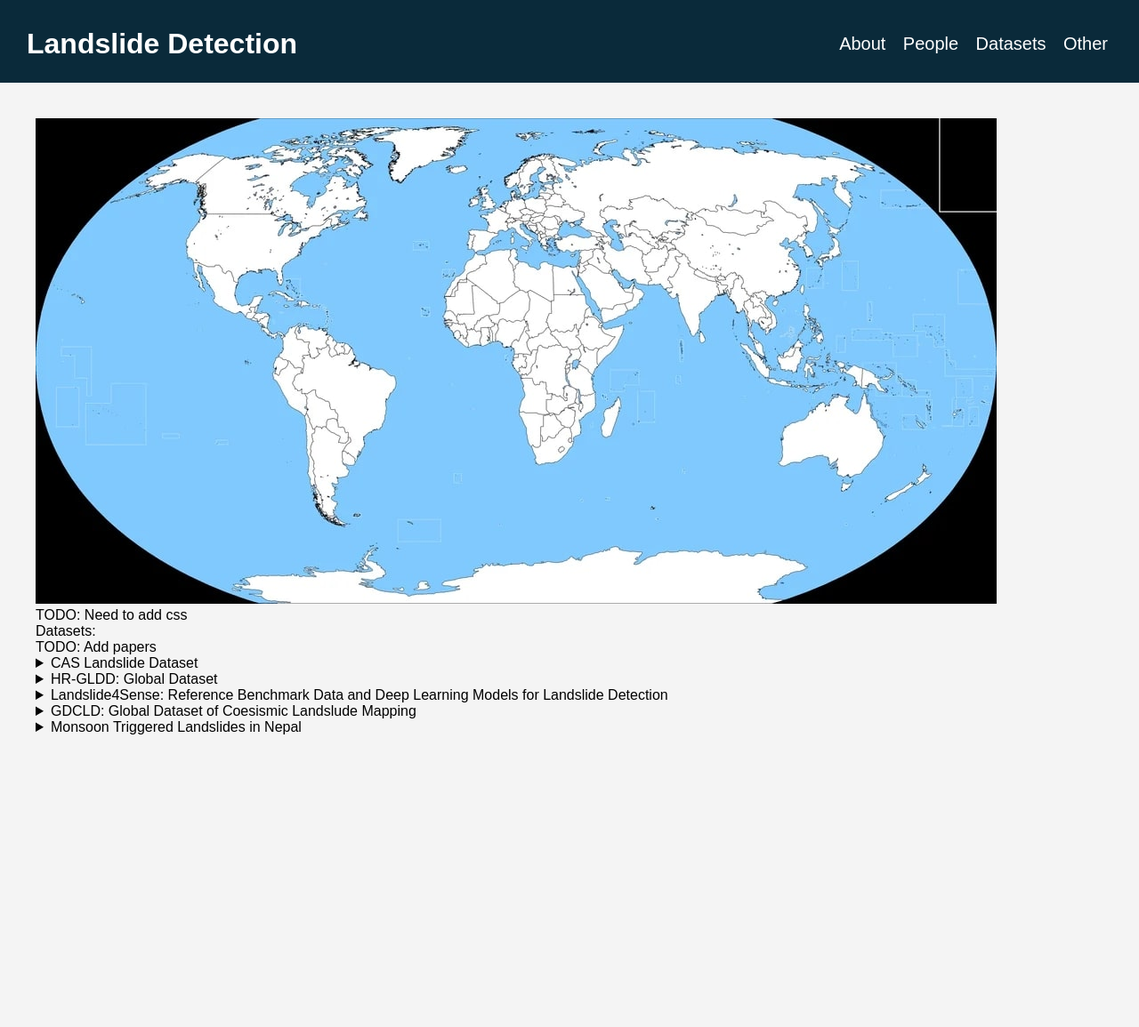
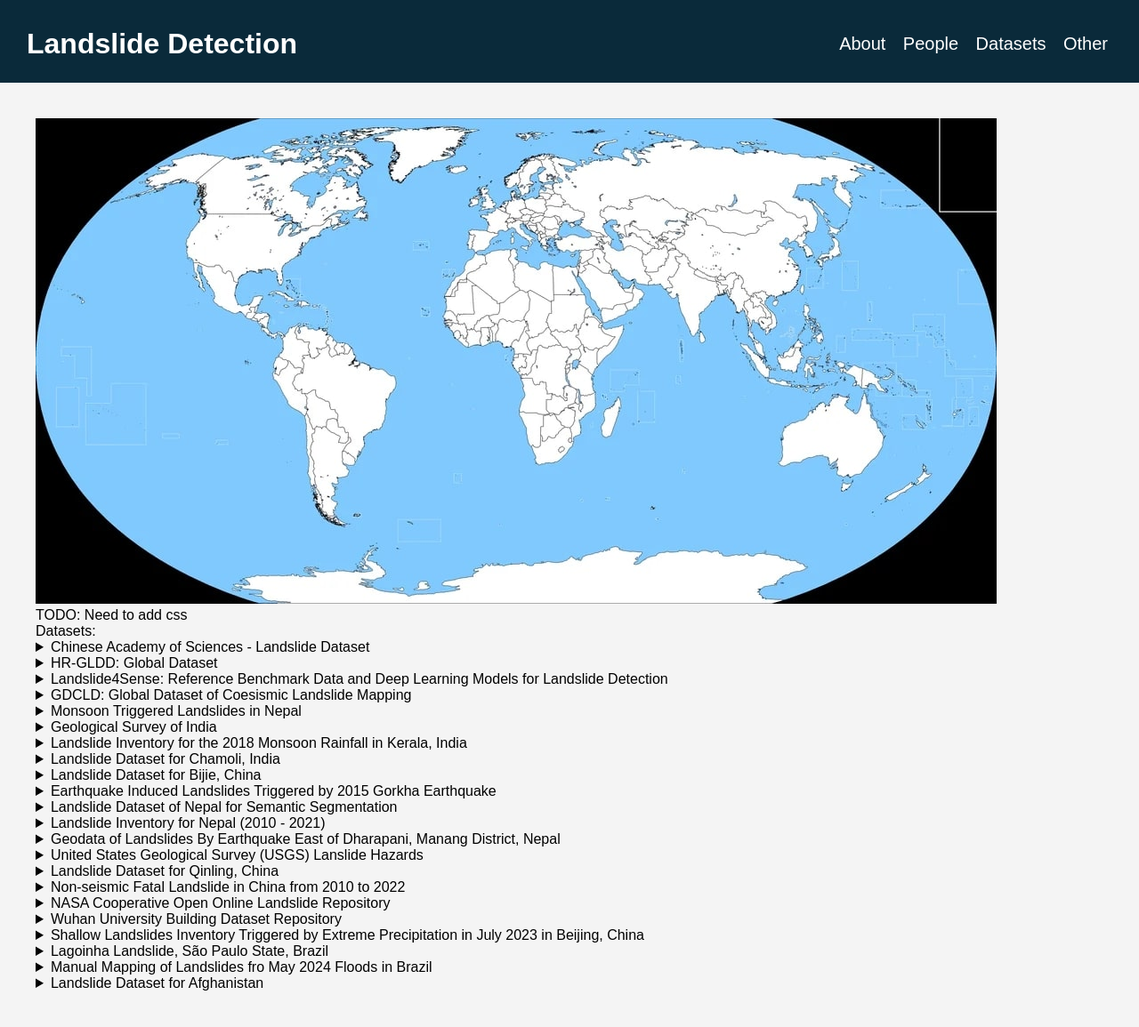
Before and after one commit to XinCalWEI/landslide-detection, a Jekyll site: the page built from datasets.md, in a window 1280 px wide. Shown: the whole page at 89% size. Built offline with Jekyll 4.4.1, drawn with Linux system fonts in a browser that asks for light colours; before the commit the page ends 900 px from its top, so only the background shows below that.

Commit message:
added some datasets

```diff
--- /dev/null
+++ b/_data/dataset.yml
@@ -0,0 +1,200 @@
+- title: "Chinese Academy of Sciences - Landslide Dataset"
+  coords: "100,100,50"
+  description: "integrating satellite and unmanned aerial vehicle data from nine regions (specifies region)"
+  linkDownload: "https://zenodo.org/records/10294997"
+  linkPaper: "https://www.nature.com/articles/s41597-023-02847-z"
+  other:
+    - "Format: TIFF; 512 × 512 pixels"
+    - "img, label, and mask"
+  country: "Global"
+
+- title: "HR-GLDD: Global Dataset"
+  coords: "100,100,50"
+  description: "rainfall triggered and five earthquake-triggered multiple landslide events"
+  linkDownload: "https://zenodo.org/records/7189381"
+  linkPaper:
+  other:
+    - "Format: npy"
+    - "Split for test, train, and val"
+  country: "Global"
+
+- title: "Landslide4Sense: Reference Benchmark Data and Deep Learning Models for Landslide Detection"
+  coords: "100,100,50"
+  description: "multi-source satellite remote sensing imagery"
+  linkDownload: "https://zenodo.org/records/10463239"
+  linkPaper:
+  other:
+    - "Format: pytorch"
+    - "Split for test, train, and val"
+  country: "Global"
+
+- title: "GDCLD: Global Dataset of Coesismic Landslide Mapping"
+  coords: "100,100,50"
+  description: "coseismic landslide mapping via multi-source high-resolution remote sensing images"
+  linkDownload: "https://zenodo.org/records/13612636"
+  linkPaper: "https://essd.copernicus.org/articles/16/4817/2024/essd-16-4817-2024.html"
+  other:
+    - "Format: TIFF"
+    - "Split for test, train, and val"
+  country: "Global"
+
+- title: "Monsoon Triggered Landslides in Nepal"
+  coords: "100,100,50"
+  description: "includes timings constrained by Sentinel-1 time series; landslide polygons were mapped by comparing pre- and post-monsoon Landsat-8 images"
+  linkDownload: "https://zenodo.org/records/7970874"
+  linkPaper:
+  other:
+    - "Format: csv"
+    - "Separated by year (2015, 2017, 2018 and 2019)"
+  country: "Nepal"
+
+- title: "Geological Survey of India"
+  coords: "100,100,50"
+  description: "open-access field surveys"
+  linkDownload: "https://www.gsi.gov.in/webcenter/portal/OCBIS/pageReports/pageGsiReports?_adf.ctrl-state=1gq1usi84_5&_afrLoop=935857055668031#"
+  linkPaper: "https://www.nature.com/articles/s41598-022-22814-9"
+  other:
+    - "Format: Certain files contain images in zip or rar file"
+  country: "India"
+
+- title: "Landslide Inventory for the 2018 Monsoon Rainfall in Kerala, India"
+  coords: "100,100,50"
+  description: "formed from object-based image analysis (OBIA) and field surveys of damaging landslides"
+  linkDownload: "https://doi.org/10.17026/dans-x6c-y7x2"
+  linkPaper: "https://essd.copernicus.org/articles/12/2899/2020/"
+  other:
+    - "Format: zip"
+  country: "India"
+
+- title: "Landslide Dataset for Chamoli, India"
+  coords: "100,100,50"
+  description: "uses positive-unlabeled learning-enhanced algorithms to develop landslide susceptibility maps"
+  linkDownload: "Upon Request"
+  linkPaper: "https://geoenvironmental-disasters.springeropen.com/articles/10.1186/s40677-024-00281-w"
+  other:
+  country: "India"
+
+- title: "Landslide Dataset for Bijie, China"
+  coords: "100,100,50"
+  description: "contains landslide/non-landslide images, shapefiles of landslide boundaries, and corresponding digital elevation model data"
+  linkDownload: "http://study.rsgis.whu.edu.cn/pages/download/"
+  linkPaper: "https://link.springer.com/article/10.1007/s10346-020-01353-2"
+  other:
+    - "Format: pytorch"
+    - "TIFF format; 512 × 512 pixels"
+  country: "China"
+
+- title: "Earthquake Induced Landslides Triggered by 2015 Gorkha Earthquake"
+  coords: "100,100,50"
+  description: "each author has own method of data collection"
+  linkDownload: "https://catalog.data.gov/dataset/earthquake-induced-landslides-triggered-by-2015-gorkha-earthquake-mw-7-8"
+  linkPaper:
+  other:
+    - "Format: zip"
+  country: "Nepal"
+
+- title: "Landslide Dataset of Nepal for Semantic Segmentation"
+  coords: "100,100,50"
+  description: "from a fully convolutional neural network U-Net"
+  linkDownload: "https://zenodo.org/records/3688363"
+  linkPaper: "http://doi.org/10.1016/j.catena.2021.105189"
+  other:
+    - "Format: rar"
+    - "Split for test, train, and val"
+  country: "Nepal"
+
+- title: "Landslide Inventory for Nepal (2010 - 2021)"
+  coords: "100,100,50"
+  description: "identified through a bibliometric analysis of articles published from 2010 to 2021"
+  linkDownload: "https://zenodo.org/records/10410752"
+  linkPaper: "https://link.springer.com/article/10.1007/s11069-024-07013-1"
+  other:
+    - "Format: xlsx"
+    - "Hexplot"
+  country: "Nepal"
+
+- title: "Geodata of Landslides By Earthquake East of Dharapani, Manang District, Nepal"
+  coords: "100,100,50"
+  description: "on 25 April, 2015"
+  linkDownload: "https://data.humdata.org/dataset/nepal-landslides-location"
+  linkPaper:
+  other:
+    - "Format: zip"
+  country: "Nepal"
+
+- title: " United States Geological Survey (USGS) Lanslide Hazards"
+  coords: "100,100,50"
+  description: each article has a View Data Release that contains donwloadable links"
+  linkDownload: "https://www.usgs.gov/programs/landslide-hazards/data"
+  linkPaper:
+  other:
+    - "Format: varies (zip, csv, xlsx, and more)"
+  country: "Global"
+
+- title: "Landslide Dataset for Qinling, China"
+  coords: "100,100,50"
+  description: "data obtained from field surveys, automated extraction via deep learning, and manual visual interpretations"
+  linkDownload: "https://data.4tu.nl/datasets/6baa0d9d-f57c-4de4-8599-2064312bc8f2"
+  linkPaper: "https://rmets.onlinelibrary.wiley.com/doi/10.1002/gdj3.246"
+  other:
+    - "Format: rar file that unzips to shp files"
+  country: "China"
+
+- title: "Non-seismic Fatal Landslide in China from 2010 to 2022"
+  coords: "100,100,50"
+  description: "Dataset formed from governemnt reports, NASA Cooperative Open Online Landslide Repository,  Global Fatal Landslide Database, and Landslide Blog of Petley"
+  linkDownload: "Upon Request"
+  linkPaper: "https://link.springer.com/article/10.1007/s10346-024-02362-1"
+  other:
+  country: "China"
+
+- title: "NASA Cooperative Open Online Landslide Repository"
+  coords: "100,100,50"
+  description:
+  linkDownload: "https://gpm.nasa.gov/landslides/data.html"
+  linkPaper:
+  other:
+  country: "Global"
+
+- title: "Wuhan University Building Dataset Repository"
+  coords: "100,100,50"
+  description: "consists of landslide/non-landslide images, shapeﬁles of landslide boundaries, and corresponding digital elevation model data"
+  linkDownload: "https://study.rsgis.whu.edu.cn/pages/download/building_dataset.html"
+  linkPaper: "https://www.researchgate.net/publication/375960858_An_Improved_Faster_R-CNN_Method_for_Landslide_Detection_in_Remote_Sensing_Images"
+  other:
+  country: "China"
+
+- title: "Shallow Landslides Inventory Triggered by Extreme Precipitation in July 2023 in Beijing, China"
+  coords: "100,100,50"
+  description:
+  linkDownload: "https://springernature.figshare.com/articles/dataset/Inventory_of_shallow_landslides_triggered_by_extreme_precipitation_in_July_2023_in_Beijing_China/26878327"
+  linkPaper: "https://www.nature.com/articles/s41597-024-03901-0"
+  other:
+    - "Format: rar"
+  country: "China"
+
+- title: "Lagoinha Landslide, São Paulo State, Brazil"
+  coords: "100,100,50"
+  description: "digital surface model"
+  linkDownload: "https://portal.opentopography.org/dataspace/dataset?opentopoID=OTDS.082019.32723.2"
+  linkPaper:
+  other:
+    - "Format: point cloud"
+  country: "Brazil"
+
+- title: "Manual Mapping of Landslides fro May 2024 Floods in Brazil"
+  coords: "100,100,50"
+  description:
+  linkDownload: "https://maps.disasters.nasa.gov/download/gis_products/event_specific/2024/brasil_flood_202405/landslides/"
+  linkPaper:
+  other:
+    - "Format: various"
+  country: "Brazil"
+
+- title: "Landslide Dataset for Afghanistan"
+  coords: "100,100,50"
+  description: "Google Earth Pro (GEP) images"
+  linkDownload: "Upon Request"
+  linkPaper: "https://www.sciencedirect.com/science/article/pii/S1470160X23013213"
+  other:
+  country: "Afghanistan"
--- a/datasets.md
+++ b/datasets.md
@@ -13,67 +13,26 @@ title: Datasets
         <area shape="circle" coords="337,300,44" alt="" href="">
     </map>
     <br> Datasets:
-    <br> TODO: Add papers
+    {% for dataset in site.data.dataset %}
     <details>
-        <summary>CAS Landslide Dataset</summary>
+        <summary>{{ dataset.title }}</summary>
+        <p> {{ dataset.description }} </p>
+        {% if dataset.linkDownload != "Upon Request" %}
+            <a href="{{ dataset.linkDownload }}">Link to Download</a>
+        {% else %}
+            <a>Upon Request to Author</a>
+        {% endif %}
+        {% if dataset.linkPaper %}
+            <a href="{{ dataset.linkPaper }}"> Link to a Paper Using Dataset</a>
+        {% endif %}
+        <ul>
+            {% for other in dataset.other %}
+            <li>{{ other }}</li>
+            {% endfor %}
+        </ul>
+    </details>
+    {% endfor %}
 
-        <a href="https://zenodo.org/records/10294997">Link to Download</a>
-        <a href="https://www.nature.com/articles/s41597-023-02847-z">Link to Paper</a>
-        <ul>
-            <li>img, label, and mask </li>
-            <li>TIFF format; 512 × 512 pixels </li>
-            <li>integrating satellite and unmanned aerial vehicle data from nine regions (specifies region) </li>
-        </ul>
-
-    </details>
-
-    <details>
-        <summary>HR-GLDD: Global Dataset</summary>
-
-        <a href="https://zenodo.org/records/7189381">Link to Download</a>
-        <ul>
-            <li>Split for test, train, and val </li>
-            <li>Npy format </li>
-            <li>rainfall triggered and five earthquake-triggered multiple landslide events </li>
-        </ul>
-
-    </details>
-
-    <details>
-        <summary>Landslide4Sense: Reference Benchmark Data and Deep Learning Models for Landslide Detection</summary>
-
-        <a href="https://zenodo.org/records/10463239">Link to Download</a>
-        <ul>
-            <li>Split for test, train, and val </li>
-            <li>pytorch </li>
-            <li>multi-source satellite remote sensing imagery </li>
-        </ul>
-
-    </details>
-
-     <details>
-        <summary>GDCLD: Global Dataset of Coesismic Landslude Mapping</summary>
-
-        <a href="https://zenodo.org/records/13612636">Link to Download</a>
-        <ul>
-            <li>Split for test, train, and val </li>
-            <li>TIFF format</li>
-            <li>coseismic landslide mapping via multi-source high-resolution remote sensing images </li>
-        </ul>
-
-    </details>
-
-    <details>
-        <summary>Monsoon Triggered Landslides in Nepal</summary>
-
-        <a href="https://zenodo.org/records/7970874">Link to Download</a>
-        <ul>
-            <li>Separated by year (2015, 2017, 2018 and 2019) </li>
-            <li>csv </li>
-            <li>includes timings constrained by Sentinel-1 time series; landslide polygons were mapped by comparing pre- and post-monsoon Landsat-8 images</li>
-        </ul>
-
-    </details>
 
 
 </main>
```
Also changed, not shown: 2 other files.
